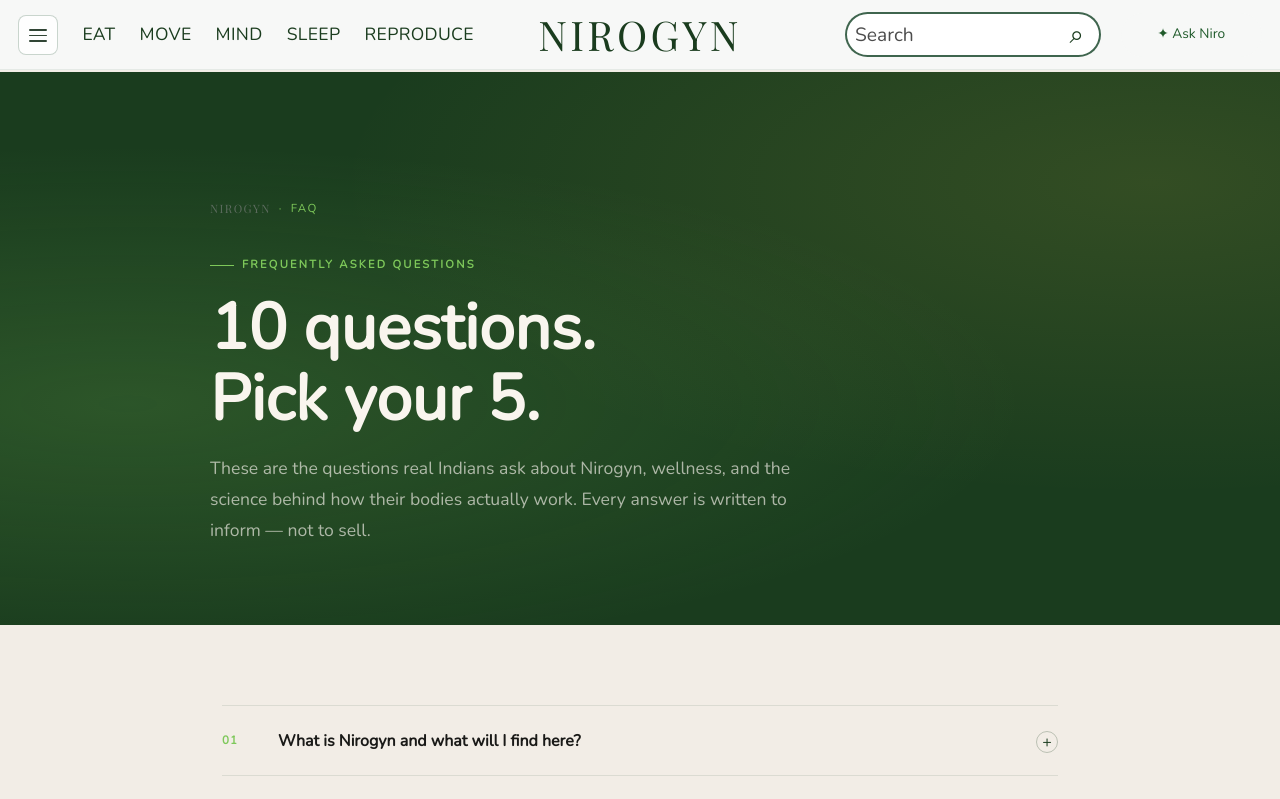
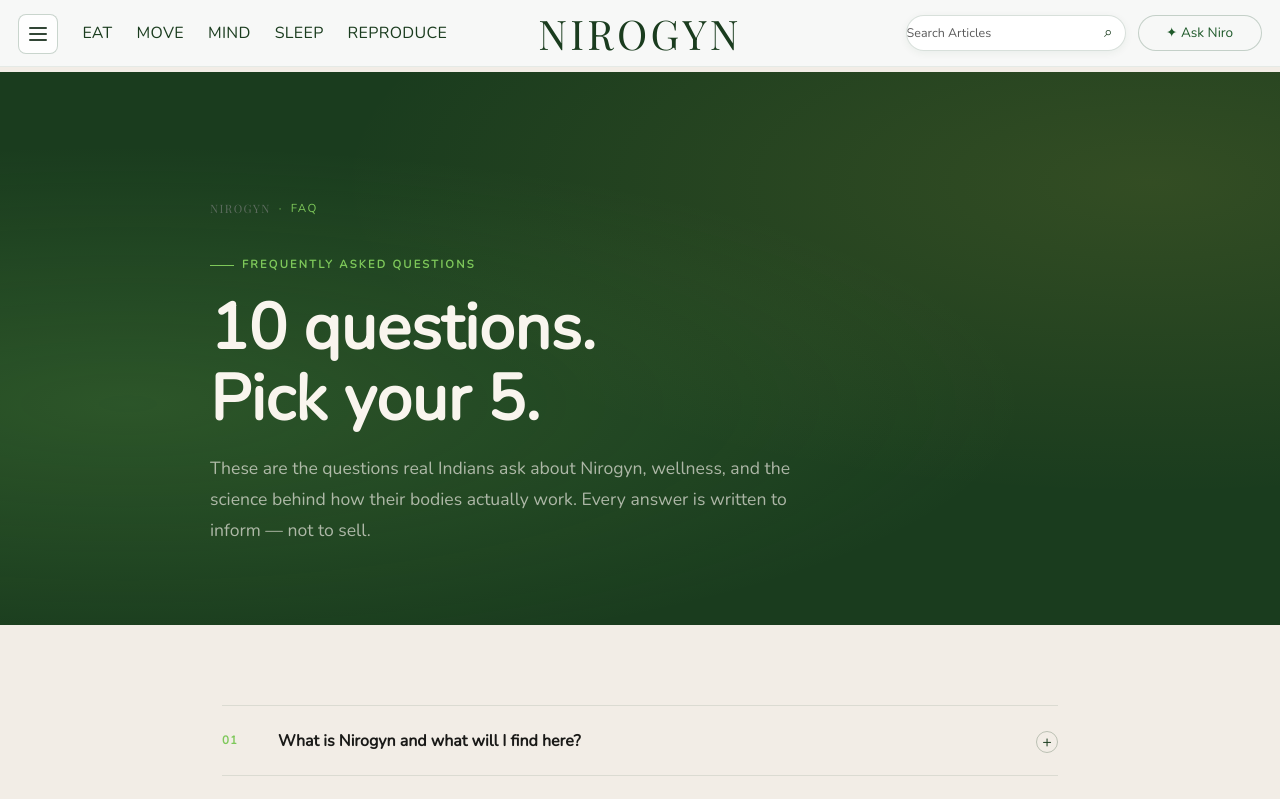
Before and after one commit to Amresh2537/nirogyn, a Next.js app: page /faq in a window 1280 px wide. Shown: the top 799 px of the page. Built offline with nearby package versions, Linux system fonts and the light colour scheme.

Commit message:
osdfsdfsdfsf

```diff
--- a/src/app/globals.css
+++ b/src/app/globals.css
@@ -109,7 +109,7 @@
   padding: 0 0.85rem;
   color: #49594b;
   text-decoration: none;
-  font-size: 0.95rem;
+  font-size: 0.2rem;
   font-weight: 600;
   letter-spacing: 0.02em;
   border-radius: 8px;
@@ -141,7 +141,7 @@
   height: 54px;
   width: clamp(280px, 22vw, 380px);
   border-radius: 999px;
-  border: 2px solid rgba(16,63,34,0.8);
+  border: 1.5px solid rgba(16,63,34,0.8);
   background: #fff;
   overflow: hidden;
 }
@@ -158,7 +158,7 @@
 }
 .nav-search input::placeholder { color: rgba(64,79,66,0.62); }
 .nav-search button {
-  width: 56px;
+  width: 26px;
   height: 100%;
   border: none;
   border-radius: 0;
@@ -179,7 +179,7 @@
 .nav-ask-btn {
   height: 54px;
   border-radius: 999px;
-  border: 2px solid transparent;
+  border: 1.5px solid transparent;
   background:
     linear-gradient(#f7f8f7, #f7f8f7) padding-box,
     linear-gradient(90deg, #5676c6 0%, #3d8e88 100%) border-box;
@@ -1650,7 +1650,7 @@
   background: linear-gradient(135deg, #2a5c2e, #1a3c1e);
   border: 1px solid rgba(126,200,90,0.3);
   display: flex; align-items: center; justify-content: center;
-  font-size: 1.1rem; flex-shrink: 0;
+  font-size: 1.2rem; flex-shrink: 0;
 }
 .chat-header-info { flex: 1; }
 .chat-header-name {
--- a/src/components/Navbar.tsx
+++ b/src/components/Navbar.tsx
@@ -120,7 +120,7 @@
         onFocusCapture={() => setIsVisible(true)}
         className={`
           fixed left-0 right-0 z-[129] grid items-center
-          ${isMobile ? "gap-1.5 px-2 py-2" : "gap-3 px-7 py-4"}
+          ${isMobile ? "gap-1.5 px-3 py-2" : "gap-3 px-7 py-4"}
           transition-[transform,opacity,background-color,border-color,backdrop-filter] duration-300 ease-in-out
           ${isVisible ? "opacity-100" : "opacity-0 pointer-events-none"}
           ${isMobile ? "grid-cols-[40px_minmax(0,1fr)_40px]" : "grid-cols-[1fr_auto_1fr]"}
@@ -252,11 +252,11 @@
                 <a
                   key={item.label}
                   href={item.href}
-                  className={`no-underline px-3 py-1 text-[1.1rem] tracking-[0.02em] leading-none font-normal ${
+                  className={`no-underline px-3 py-1 text-[1.02rem] tracking-[0.02em] leading-none font-normal ${
                     useLightNav ? "text-[#1a3c1e]" : "text-white"
                   }`}
                   style={{
-                    fontSize: "1.1rem",
+                    fontSize: "1rem",
                   }}
                 >
                   {item.label}
@@ -279,7 +279,7 @@
         {/* Right section */}
         <div
           className={`flex items-center justify-self-end ${
-            isMobile ? "gap-2" : "gap-5"
+            isMobile ? "gap-2" : "gap-3"
           }`}
         >
           {!isMobile && (
@@ -287,27 +287,27 @@
               <form
                 action="/blog"
                 method="get"
-                className={`relative flex items-center h-[clamp(45px,3.5vw,32px)] w-[clamp(250px,20vw,360px)] rounded-full overflow-hidden ${
+                className={`relative flex items-center h-[36px] w-[220px] shrink-0 rounded-full overflow-hidden transition-all ${
                   useLightNav
-                    ? "border-2 border-[rgba(16,63,34,0.8)] bg-white"
-                    : "border-2 border-[rgba(255,255,255,0.78)] bg-black/20"
+                    ? "border border-[rgba(16,63,34,0.16)] bg-white/95 shadow-[0_2px_8px_rgba(16,63,34,0.06)]"
+                    : "border border-[rgba(255,255,255,0.35)] bg-black/25 backdrop-blur-sm shadow-[0_2px_10px_rgba(0,0,0,0.14)]"
                 }`}
               >
                 <input
                   type="search"
                   name="q"
-                  placeholder="Search"
+                  placeholder="Search Articles"
                   aria-label="Search"
-                  className={`w-full h-full border-none bg-transparent outline-none text-center placeholder:text-center text-[1.2rem] !mr-[10rem] font-medium px-5 pr-[50px] ${
+                  className={`w-full h-full border-none bg-transparent outline-none pl-1 pr-9 text-[0.85rem] placeholder:text-[0.78rem] font-medium ${
                     useLightNav
-                      ? "text-black placeholder:text-black/70"
+                      ? "text-black placeholder:text-black/65"
                       : "text-white placeholder:text-white/70"
                   }`}
                 />
                 <button
                   type="submit"
                   aria-label="Search"
-                  className={`absolute right-[15px] top-1/2 -translate-y-1/2 border-none bg-transparent text-[1.6rem] leading-none font-medium cursor-pointer ${
+                  className={`absolute right-3 top-1/2 -translate-y-1/2 border-none bg-transparent text-[0.95rem] leading-none font-medium cursor-pointer ${
                     useLightNav ? "text-[#1a3c1e]" : "text-white"
                   }`}
                 >
@@ -317,10 +317,10 @@
 
               <Link
                 href="/ask"
-                className={`min-w-[clamp(118px,11vw,164px)] h-[clamp(44px,3.5vw,42px)] rounded-full border-2 border-transparent px-[clamp(16px,1.7vw,27px)] text-[clamp(0.86rem,0.88vw,0.95rem)] font-semibold no-underline inline-flex items-center justify-center whitespace-nowrap cursor-pointer ${
+                className={`h-[36px] min-w-[124px] shrink-0 rounded-full border px-5 text-[0.85rem] font-semibold no-underline inline-flex items-center justify-center whitespace-nowrap cursor-pointer transition-all ${
                   useLightNav
-                    ? "bg-[#f7f8f7] text-[#1f5a2a]"
-                    : "bg-gradient-to-r from-[#245c2f] to-[#3f874a] text-[#b8f4a2]"
+                    ? "bg-[#f7f8f7] text-[#1f5a2a] border-[rgba(16,63,34,0.22)] hover:bg-white"
+                    : "bg-gradient-to-r from-[#245c2f] to-[#3f874a] text-[#b8f4a2] border-transparent hover:brightness-110"
                 }`}
               >
                 ✦ Ask Niro
@@ -331,6 +331,54 @@
             <div className="h-[40px] w-[40px]" aria-hidden="true" />
           )}
         </div>
+
+        {isMobile && (
+          <div className="col-span-3 mt-2 flex justify-center">
+            <div className="flex w-full items-center justify-center gap-2">
+              <form
+                action="/blog"
+                method="get"
+                className={`relative flex h-[38px] flex-1 min-w-0 items-center rounded-full overflow-hidden transition-all ${
+                  useLightNav
+                    ? "border border-[rgba(16,63,34,0.2)] bg-white/95 shadow-[0_2px_10px_rgba(16,63,34,0.06)]"
+                    : "border border-white/35 bg-black/25 backdrop-blur-md shadow-[0_2px_12px_rgba(0,0,0,0.16)]"
+                }`}
+              >
+                <input
+                  type="search"
+                  name="q"
+                  placeholder="Search Articles"
+                  aria-label="Search"
+                  className={`h-full w-full border-none bg-transparent outline-none pl-3 pr-8 text-[0.8rem] placeholder:text-[0.78rem] font-medium ${
+                    useLightNav
+                      ? "text-[#1a3c1e] placeholder:text-[#1a3c1e]/65"
+                      : "text-white placeholder:text-white/72"
+                  }`}
+                />
+                <button
+                  type="submit"
+                  aria-label="Search"
+                  className={`absolute right-2.5 top-1/2 -translate-y-1/2 border-none bg-transparent text-[0.9rem] leading-none font-medium cursor-pointer ${
+                    useLightNav ? "text-[#1a3c1e]" : "text-white"
+                  }`}
+                >
+                  ⌕
+                </button>
+              </form>
+
+              <Link
+                href="/ask"
+                className={`h-[38px] shrink-0 rounded-full px-3.5 text-[0.78rem] font-semibold no-underline inline-flex items-center justify-center whitespace-nowrap cursor-pointer transition-all ${
+                  useLightNav
+                    ? "bg-[#f7f8f7] text-[#1f5a2a] border border-[rgba(16,63,34,0.2)]"
+                    : "bg-gradient-to-r from-[#245c2f] to-[#3f874a] text-[#b8f4a2] border border-transparent"
+                }`}
+              >
+                ✦ Ask Niro
+              </Link>
+            </div>
+          </div>
+        )}
       </nav>
       {solid && <div aria-hidden="true" className="h-[56px] md:h-[72px]" />}
     </>
```
